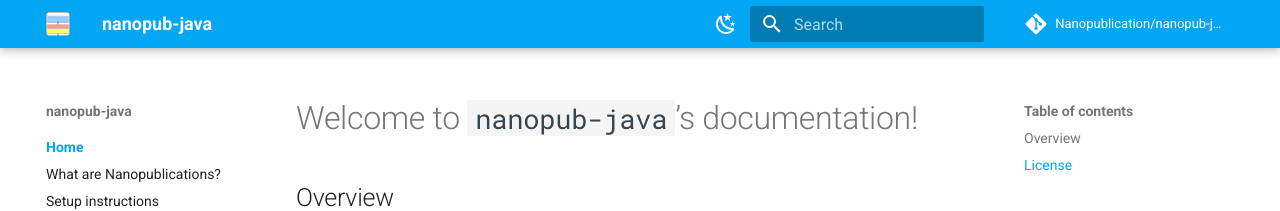
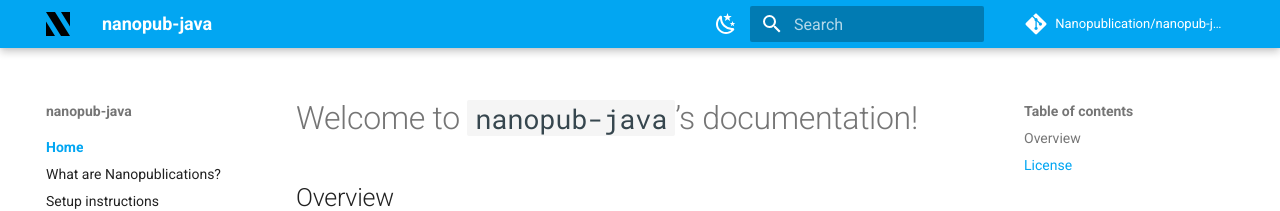
Before and after one commit to Nanopublication/nanopub-java, an MkDocs documentation site: the page built from docs/index.md, in a window 1280 px wide. Shown: the top 211 px of the page. Built offline with MkDocs 1.6.1 and Material for MkDocs 9.7.7, drawn with Linux system fonts in a browser that asks for light colours; comment, search, counter and statistics services are not loaded.

Commit message:
chore(docs): update nanopub icon

```diff
--- a/mkdocs.yml
+++ b/mkdocs.yml
@@ -15,7 +15,7 @@ nav:
 theme:
   name: "material"
   favicon: assets/icon.png
-  logo: assets/icon.png
+  logo: assets/nanopub-icon.svg
   # icon:
   #   logo: material/microscope
   language: en
```
Also changed, not shown: docs/assets/icon.png (deleted), docs/assets/nanopub-icon.svg (added).
